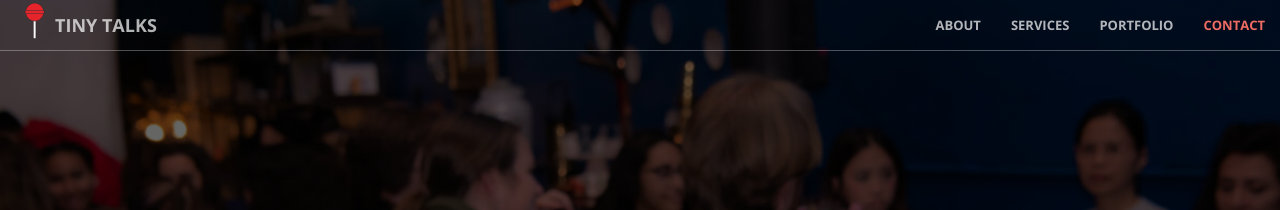
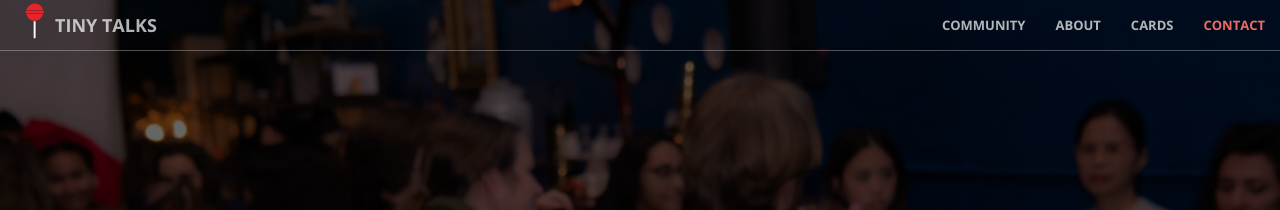
Before and after one commit to anrath/tinytalks.github.io, a Jekyll site: the page built from index.md, in a window 1280 px wide. Shown: the top 210 px of the page. Built offline with Jekyll 4.4.1, drawn with Linux system fonts in a browser that asks for light colours.

Commit message:
updated copy

```diff
--- a/_includes/nav.html
+++ b/_includes/nav.html
@@ -9,7 +9,7 @@
                 <span class="icon-bar"></span>
                 <span class="icon-bar"></span>
             </button>
-            <img src="/assets/image2vector.svg" height="40" style="float: left" />
+            <img src="/assets/image2vector.svg" />
             <a class="navbar-brand page-scroll" href="#page-top">Tiny Talks</a>
         </div>
 
@@ -17,13 +17,13 @@
         <div class="collapse navbar-collapse" id="bs-example-navbar-collapse-1">
             <ul class="nav navbar-nav navbar-right">
                 <li>
-                    <a class="page-scroll" href="#about">About</a>
+                    <a class="page-scroll" href="#about">Community</a>
                 </li>
                 <li>
-                    <a class="page-scroll" href="#services">Services</a>
+                    <a class="page-scroll" href="#services">About</a>
                 </li>
                 <li>
-                    <a class="page-scroll" href="#portfolio">Portfolio</a>
+                    <a class="page-scroll" href="#cards">Cards</a>
                 </li>
                 <li>
                     <a class="page-scroll" href="#contact">Contact</a>
```
